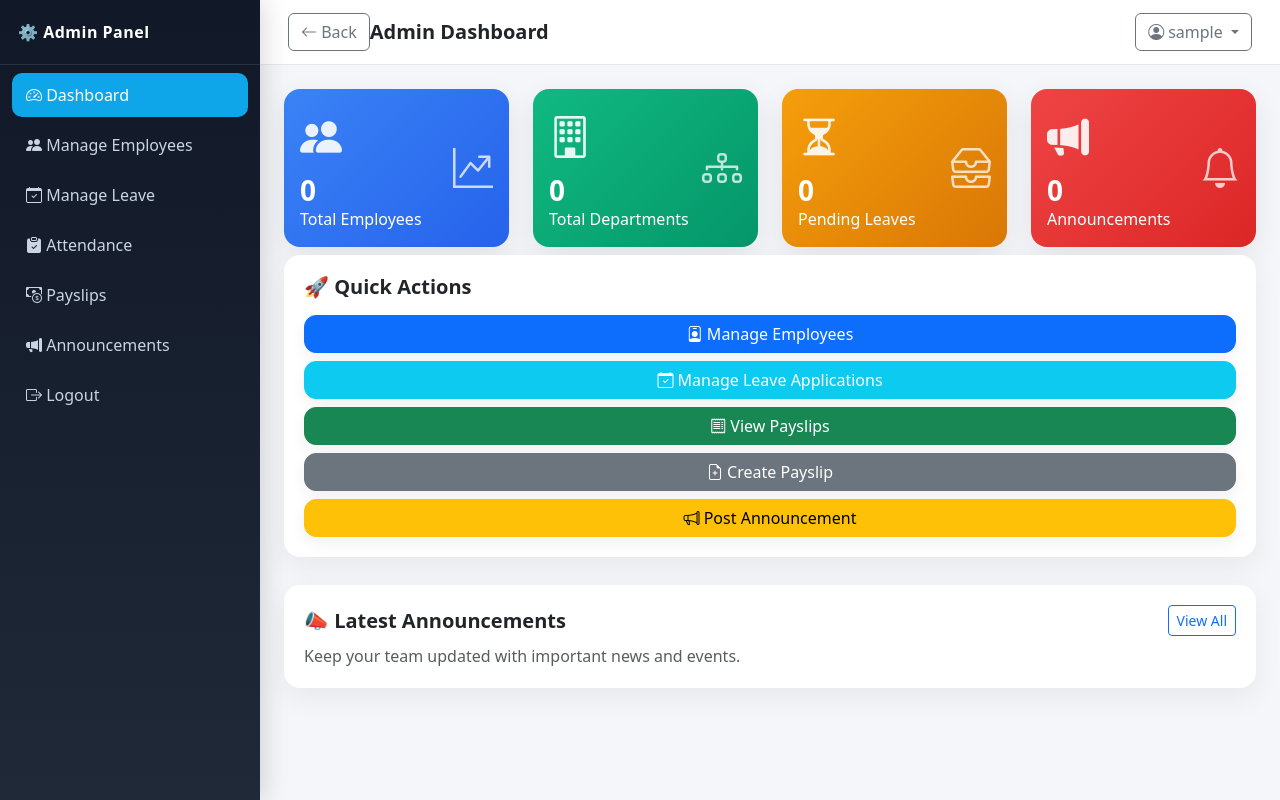
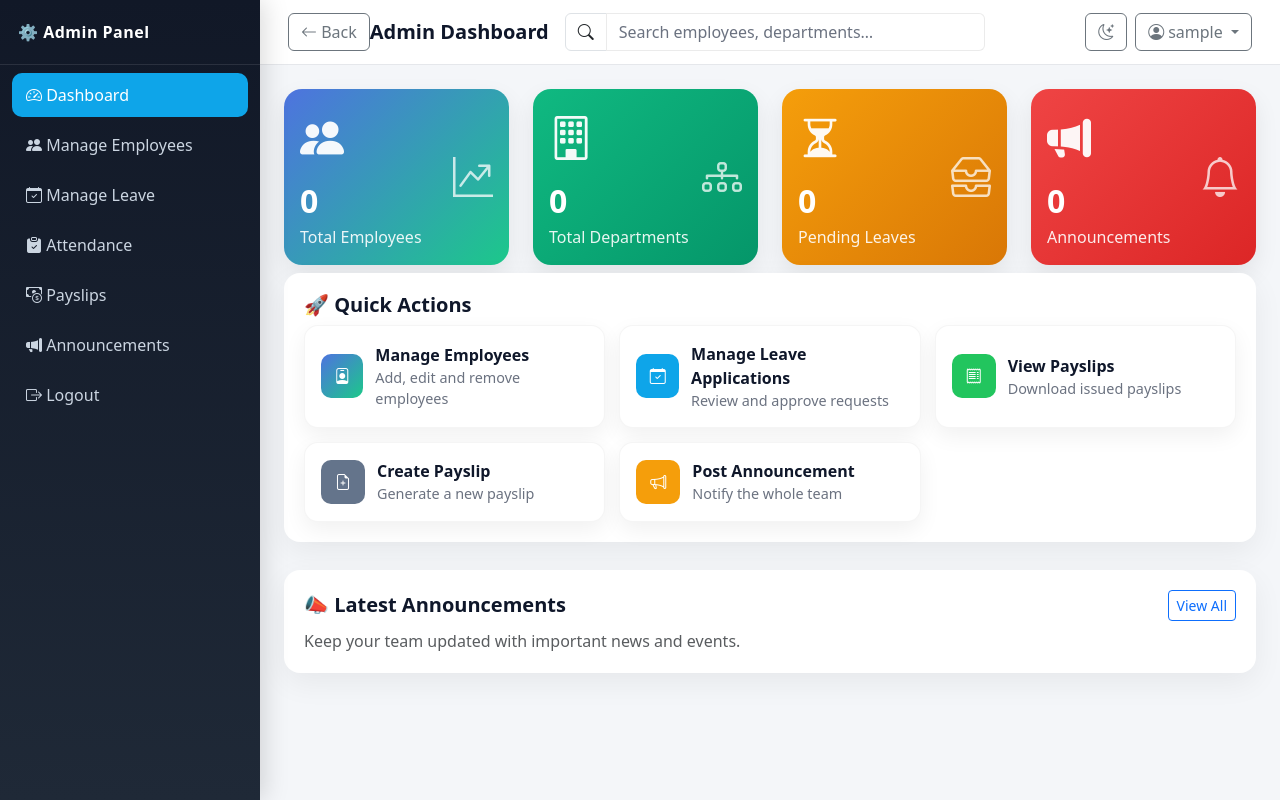
Before and after one commit to Vansh-1/office_employee_mgmt, a PHP site: page /admin_dashboard.php in a window 1280 px wide. Run offline with PHP 8.4, Linux system fonts and the light colour scheme; the visitor is signed in with stand-in values (Sample User, id 1); data that the repository does not hold is empty.

Commit message:
Refactor: Modernize admin dashboard UI and add theme toggle
Co-authored-by: vanshcheulkar5670 <vanshcheulkar5670@gmail.com>

```diff
--- a/admin_dashboard.php
+++ b/admin_dashboard.php
@@ -94,6 +94,43 @@ try {
             .sidebar.show{ transform:translateX(0); }
             .content{ margin-left:0; }
         }
+
+        /* ——— Modern enhancements ——— */
+        :root {
+            --bg: #f4f6f9;
+            --card-bg: #ffffff;
+            --text: #0f172a;
+            --muted: #6b7280;
+            --brand-1: #4e73df; /* indigo */
+            --brand-2: #1cc88a; /* emerald */
+        }
+        [data-theme="dark"] {
+            --bg: #0b1220;
+            --card-bg: #0f172a;
+            --text: #e5e7eb;
+            --muted: #9ca3af;
+        }
+        body { background: var(--bg); color: var(--text); }
+        .glass { background: var(--card-bg); backdrop-filter: saturate(160%) blur(6px); }
+        .hover-lift { transition: transform .15s ease, box-shadow .15s ease; }
+        .hover-lift:hover { transform: translateY(-4px); box-shadow: 0 16px 34px rgba(0,0,0,.12) !important; }
+        .brand-gradient { background: linear-gradient(135deg, var(--brand-1), var(--brand-2)); }
+
+        .kpi-card { border: none; border-radius: 18px; color: #fff; overflow: hidden; box-shadow: 0 10px 24px rgba(0,0,0,.08); }
+        .kpi-card .icon { font-size: 44px; opacity: .95; }
+        .kpi-card .value { font-weight: 800; font-size: 2rem; margin-top: 6px; }
+        .kpi-card .label { opacity: .9; }
+
+        .action-grid { display: grid; grid-template-columns: repeat(auto-fill, minmax(240px,1fr)); gap: 14px; }
+        .action-card { display: flex; align-items: center; gap: 12px; padding: 16px; border-radius: 14px; text-decoration: none; color: var(--text); background: var(--card-bg); box-shadow: 0 8px 22px rgba(0,0,0,.06); border: 1px solid rgba(0,0,0,.04); }
+        .action-card:hover { text-decoration: none; }
+        .action-card .ic { width: 44px; height: 44px; display: grid; place-items: center; border-radius: 10px; color: #fff; }
+        .action-card .t { font-weight: 600; }
+        .action-card .d { color: var(--muted); font-size: .9rem; }
+
+        .topbar .search { max-width: 420px; }
+        .topbar .form-control { background: var(--card-bg); border-color: rgba(0,0,0,.08); color: var(--text); }
+        .topbar .form-control::placeholder { color: var(--muted); }
     </style>
 </head>
 <body>
@@ -130,7 +167,14 @@ try {
                     </button>
                 </div>
                 <span class="fs-5 fw-semibold">Admin Dashboard</span>
-                <div class="ms-auto">
+                <form class="d-none d-md-flex ms-3 flex-grow-1 search" role="search">
+                    <div class="input-group">
+                        <span class="input-group-text bg-transparent"><i class="bi bi-search"></i></span>
+                        <input class="form-control" type="search" placeholder="Search employees, departments…" aria-label="Search">
+                    </div>
+                </form>
+                <div class="ms-auto d-flex align-items-center gap-2">
+                    <button class="btn btn-outline-secondary" id="themeToggle" type="button" aria-label="Toggle theme"><i class="bi bi-moon-stars"></i></button>
                     <div class="dropdown">
                         <button class="btn btn-outline-secondary dropdown-toggle" data-bs-toggle="dropdown">
                             <i class="bi bi-person-circle me-1"></i><?= htmlspecialchars($adminName) ?>
@@ -148,51 +192,51 @@ try {
     <!-- Main -->
     <div class="container-fluid p-4">
 
-        <!-- Stat Cards -->
+        <!-- KPI Cards -->
         <div class="row g-4 mb-2">
             <div class="col-12 col-sm-6 col-lg-3">
-                <div class="card-stat grad-primary p-3">
+                <div class="kpi-card brand-gradient p-3 hover-lift">
                     <div class="d-flex justify-content-between align-items-center">
                         <div>
                             <div class="icon"><i class="bi bi-people-fill"></i></div>
-                            <h3><?= $totEmp ?></h3>
-                            <div>Total Employees</div>
+                            <div class="value"><?= $totEmp ?></div>
+                            <div class="label">Total Employees</div>
                         </div>
                         <i class="bi bi-graph-up-arrow fs-1 opacity-75"></i>
                     </div>
                 </div>
             </div>
             <div class="col-12 col-sm-6 col-lg-3">
-                <div class="card-stat grad-success p-3">
+                <div class="kpi-card p-3 hover-lift" style="background:linear-gradient(135deg,#10b981,#059669);">
                     <div class="d-flex justify-content-between align-items-center">
                         <div>
                             <div class="icon"><i class="bi bi-building"></i></div>
-                            <h3><?= $totDept ?></h3>
-                            <div>Total Departments</div>
+                            <div class="value"><?= $totDept ?></div>
+                            <div class="label">Total Departments</div>
                         </div>
                         <i class="bi bi-diagram-3 fs-1 opacity-75"></i>
                     </div>
                 </div>
             </div>
             <div class="col-12 col-sm-6 col-lg-3">
-                <div class="card-stat grad-warning p-3">
+                <div class="kpi-card p-3 hover-lift" style="background:linear-gradient(135deg,#f59e0b,#d97706);">
                     <div class="d-flex justify-content-between align-items-center">
                         <div>
                             <div class="icon"><i class="bi bi-hourglass-split"></i></div>
-                            <h3><?= $pendingLeaves ?></h3>
-                            <div>Pending Leaves</div>
+                            <div class="value"><?= $pendingLeaves ?></div>
+                            <div class="label">Pending Leaves</div>
                         </div>
                         <i class="bi bi-inboxes fs-1 opacity-75"></i>
                     </div>
                 </div>
             </div>
             <div class="col-12 col-sm-6 col-lg-3">
-                <div class="card-stat grad-danger p-3">
+                <div class="kpi-card p-3 hover-lift" style="background:linear-gradient(135deg,#ef4444,#dc2626);">
                     <div class="d-flex justify-content-between align-items-center">
                         <div>
                             <div class="icon"><i class="bi bi-megaphone-fill"></i></div>
-                            <h3><?= $annCount ?></h3>
-                            <div>Announcements</div>
+                            <div class="value"><?= $annCount ?></div>
+                            <div class="label">Announcements</div>
                         </div>
                         <i class="bi bi-bell fs-1 opacity-75"></i>
                     </div>
@@ -207,12 +251,42 @@ try {
                     <div class="d-flex justify-content-between align-items-center">
                         <h5 class="section-title mb-0">🚀 Quick Actions</h5>
                     </div>
-                    <div class="d-grid gap-2 mt-3 quick-actions">
-                        <a href="manage_employees.php" class="btn btn-primary"><i class="bi bi-person-badge"></i> Manage Employees</a>
-                        <a href="manage_leaves.php" class="btn btn-info text-white"><i class="bi bi-calendar-check"></i> Manage Leave Applications</a>
-                        <a href="payslips.php" class="btn btn-success"><i class="bi bi-receipt"></i> View Payslips</a>
-                        <a href="generate_payslip.php" class="btn btn-secondary"><i class="bi bi-file-earmark-plus"></i> Create Payslip</a>
-                        <a href="announcements.php" class="btn btn-warning"><i class="bi bi-megaphone"></i> Post Announcement</a>
+                    <div class="action-grid mt-2">
+                        <a href="manage_employees.php" class="action-card hover-lift">
+                            <span class="ic brand-gradient"><i class="bi bi-person-badge"></i></span>
+                            <span>
+                                <div class="t">Manage Employees</div>
+                                <div class="d">Add, edit and remove employees</div>
+                            </span>
+                        </a>
+                        <a href="manage_leaves.php" class="action-card hover-lift">
+                            <span class="ic" style="background:#0ea5e9"><i class="bi bi-calendar-check"></i></span>
+                            <span>
+                                <div class="t">Manage Leave Applications</div>
+                                <div class="d">Review and approve requests</div>
+                            </span>
+                        </a>
+                        <a href="payslips.php" class="action-card hover-lift">
+                            <span class="ic" style="background:#22c55e"><i class="bi bi-receipt"></i></span>
+                            <span>
+                                <div class="t">View Payslips</div>
+                                <div class="d">Download issued payslips</div>
+                            </span>
+                        </a>
+                        <a href="generate_payslip.php" class="action-card hover-lift">
+                            <span class="ic" style="background:#64748b"><i class="bi bi-file-earmark-plus"></i></span>
+                            <span>
+                                <div class="t">Create Payslip</div>
+                                <div class="d">Generate a new payslip</div>
+                            </span>
+                        </a>
+                        <a href="announcements.php" class="action-card hover-lift">
+                            <span class="ic" style="background:#f59e0b"><i class="bi bi-megaphone"></i></span>
+                            <span>
+                                <div class="t">Post Announcement</div>
+                                <div class="d">Notify the whole team</div>
+                            </span>
+                        </a>
                     </div>
                 </div>
             </div>
@@ -239,6 +313,23 @@ try {
     function toggleSidebar(){
         document.getElementById('sidebar').classList.toggle('show');
     }
+    // Theme toggle with persistence
+    (function(){
+        const key = 'ems-theme';
+        const btn = document.getElementById('themeToggle');
+        function apply(theme){
+            if (theme === 'dark') document.documentElement.setAttribute('data-theme','dark');
+            else document.documentElement.removeAttribute('data-theme');
+            btn.innerHTML = theme === 'dark' ? '<i class="bi bi-sun"></i>' : '<i class="bi bi-moon-stars"></i>';
+        }
+        let theme = localStorage.getItem(key) || (window.matchMedia('(prefers-color-scheme: dark)').matches ? 'dark' : 'light');
+        apply(theme);
+        btn.addEventListener('click', ()=>{
+            theme = (theme === 'dark') ? 'light' : 'dark';
+            localStorage.setItem(key, theme);
+            apply(theme);
+        });
+    })();
 </script>
 </body>
 </html>
```
